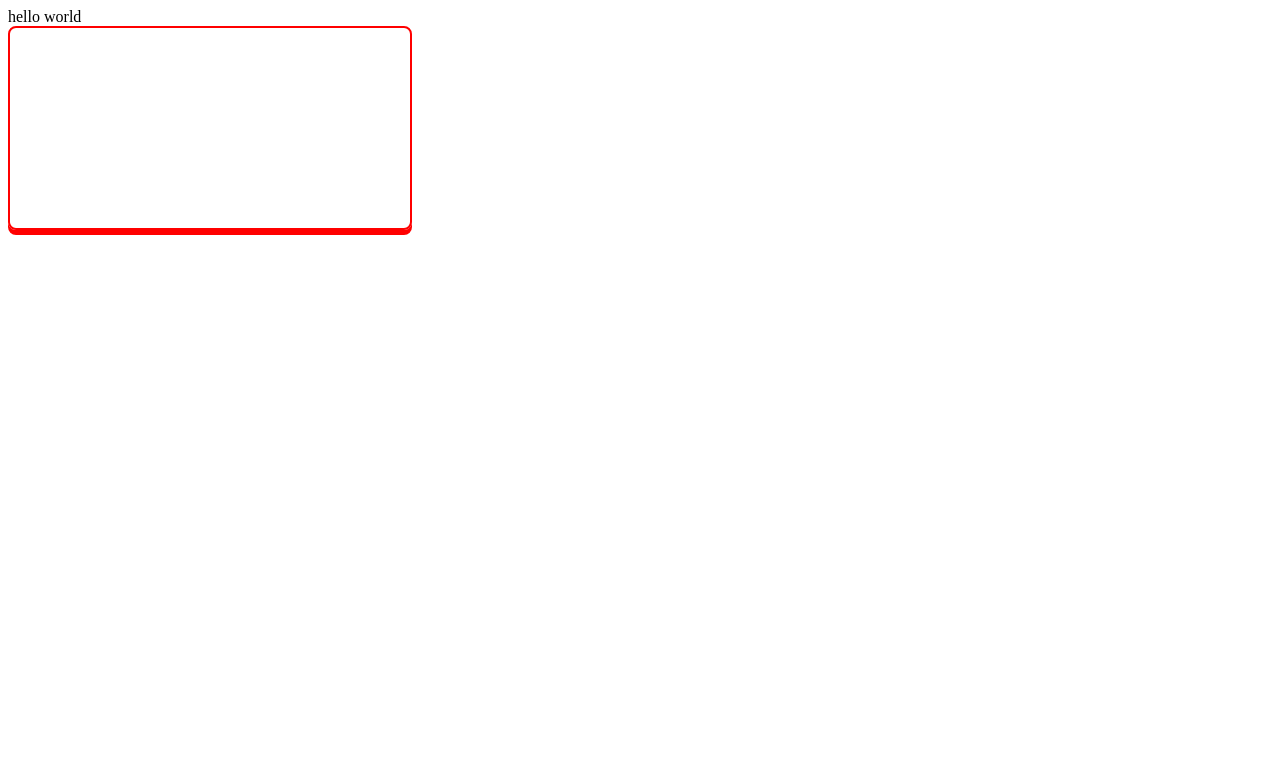
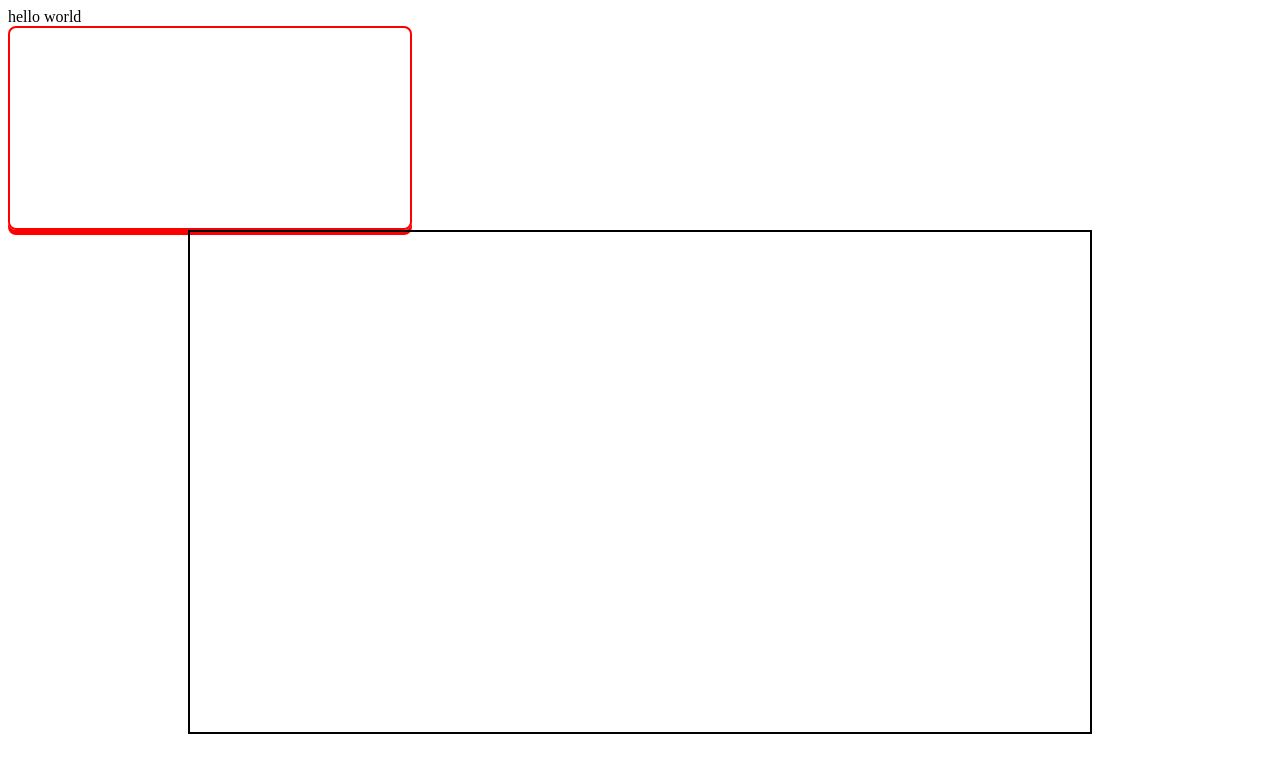
Before and after one commit to SultanovaAliya/bootcamp-1, a plain HTML site: page index.html in a window 1280 px wide. Drawn offline with Linux system fonts and the light colour scheme.

Commit message:
add container

```diff
--- a/index.html
+++ b/index.html
@@ -11,6 +11,8 @@
 
     <div class="box"></div>
 
+   <div class="container"></div>
+
     <script src="index.js"></script>
 </body>
 </html>
--- a/index.js
+++ b/index.js
@@ -1 +1,2 @@
 let box = document.querySelector(".box")
+let container = document.querySelector(".container")
--- a/style.css
+++ b/style.css
@@ -5,3 +5,10 @@
     border-radius: 8px;
     box-shadow: 0 5px red;
 }
+
+.container{
+    width: 900px;
+    margin: 0 auto;
+    border: 2px solid black;
+    height: 500px;
+}
```
